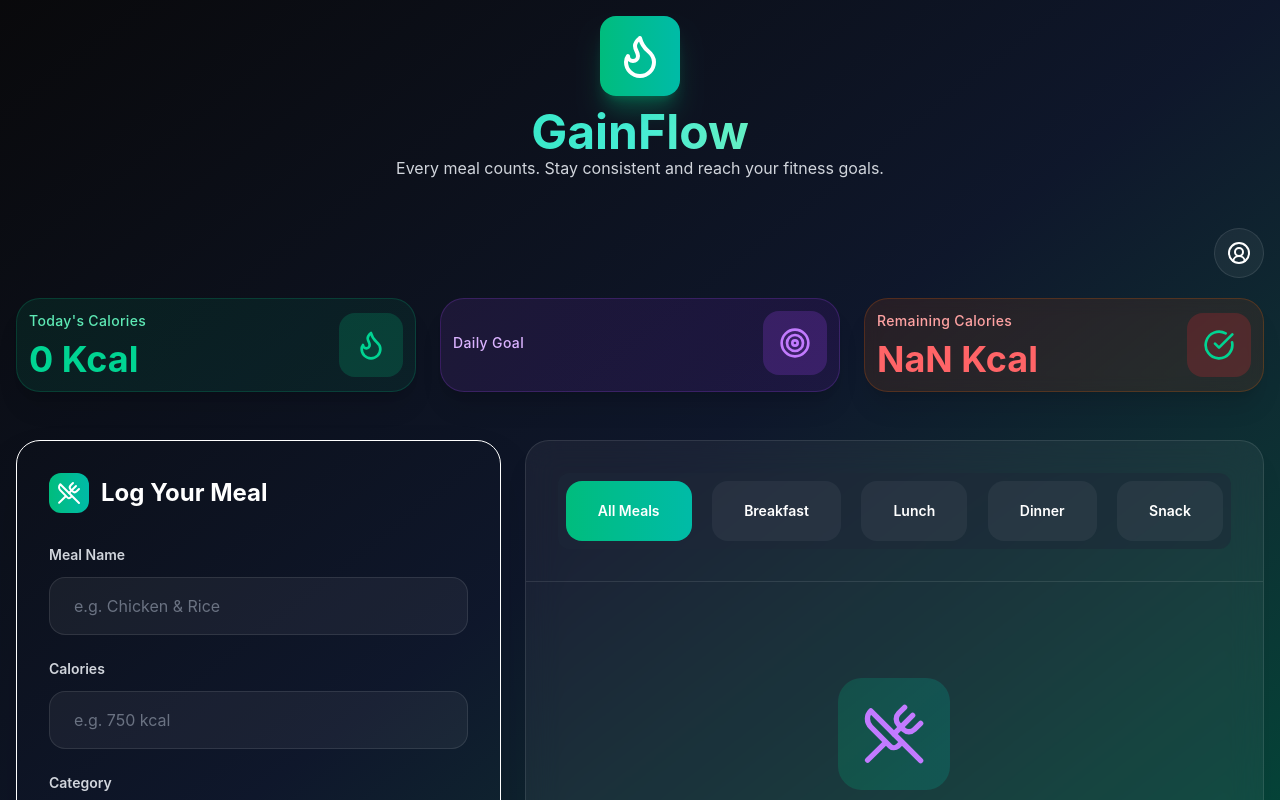
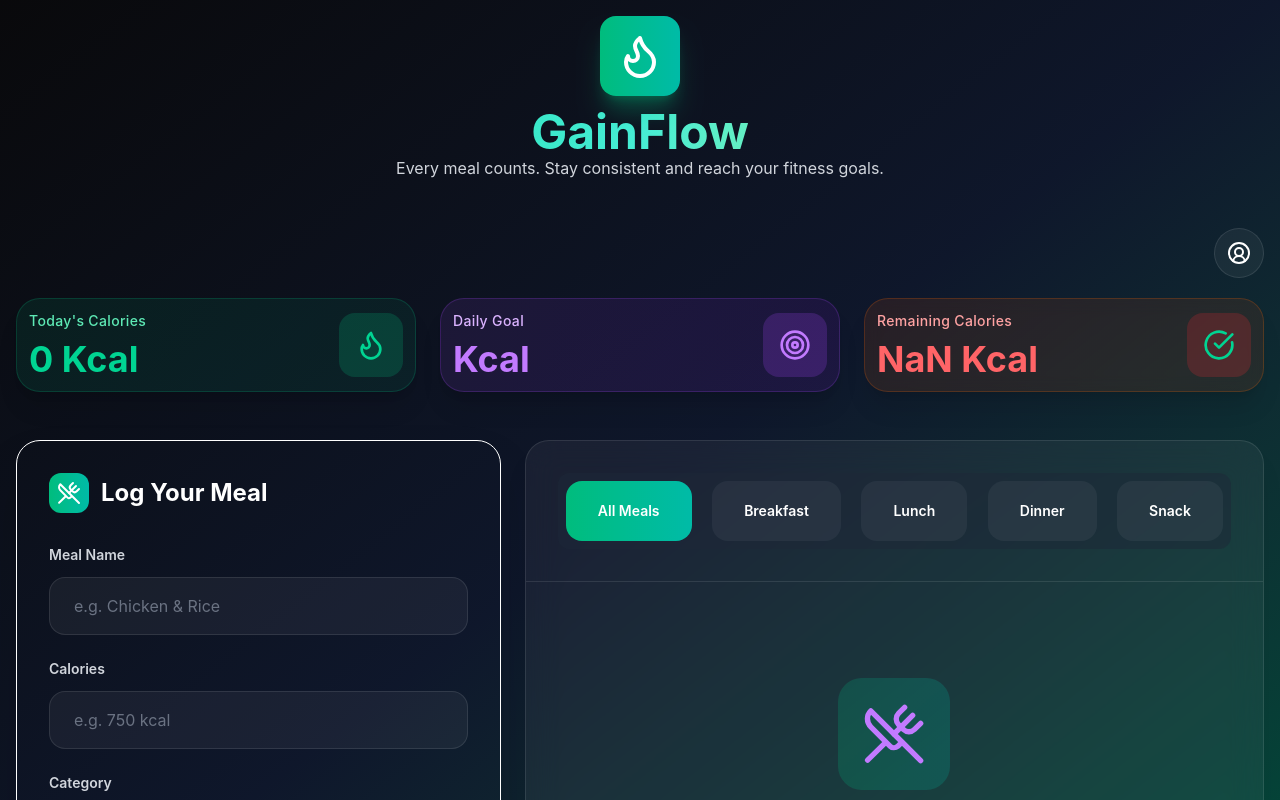
Before and after one commit to Fares-Tamer/moneyFlow, a React (Vite) app: page /dashboard in a window 1280 px wide. Shown: the top 800 px of the page. Built offline with nearby package versions, Linux system fonts and the light colour scheme.

Commit message:
edit in summary cards

```diff
--- a/src/Components/SummaryCards.jsx
+++ b/src/Components/SummaryCards.jsx
@@ -22,7 +22,7 @@ export default function SummaryCards({ consumedCalories, remainingCalories , dai
                     <div>
                         <p className='text-purple-300 text-sm font-medium tracking-wide'>Daily Goal</p>
 
-                        <p className='text-4xl font-bold text-purple-400 mt-2 hidden'>{dailyGoal} Kcal</p>
+                        <p className='text-4xl font-bold text-purple-400 mt-2'>{dailyGoal} Kcal</p>
                     </div>
                     <div className='p-4 bg-purple-500/20 rounded-2xl'>
                         <Target className='w-8 h-8 text-purple-400' />
--- a/src/page/Dashboard.jsx
+++ b/src/page/Dashboard.jsx
@@ -20,7 +20,7 @@ export default function Dashboard({ transactions, setTransactions }) {
     const dailyGoal = profile?.dailyGoal
     // calculate total Income & total expenses
     const consumedCalories = transactions.filter((trans) => trans.date === today).reduce((sum, exp) => sum + Number(exp.amount), 0)
-    const remainingCalories = Number(consumedCalories) - Number(dailyGoal)
+    const remainingCalories = Number(dailyGoal) - Number(consumedCalories);
 
     return <>
         <div className='min-h-screen bg-linear-to-br from-zinc-950 via-slate-900 to-emerald-900 p-4'>
```
